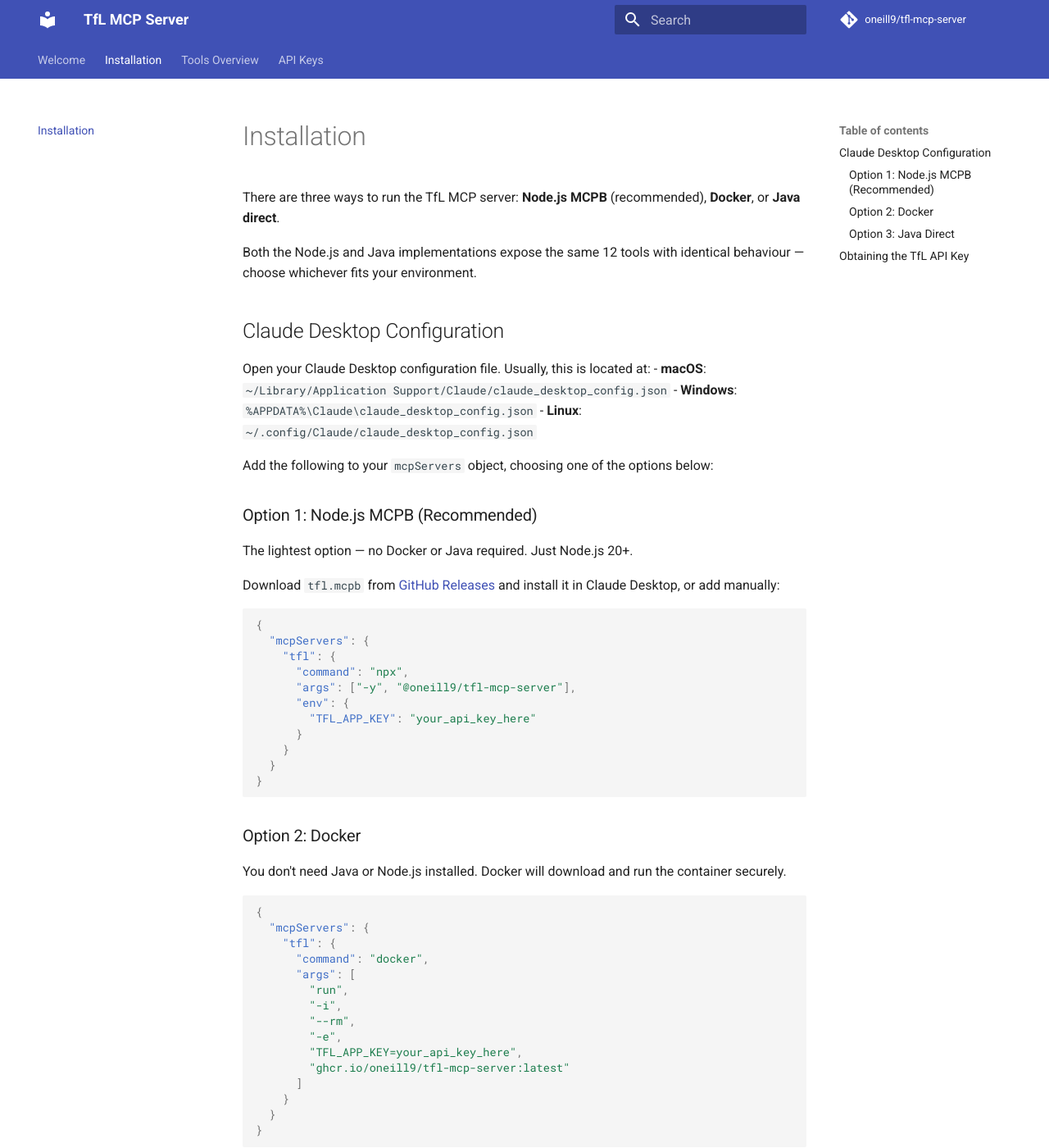
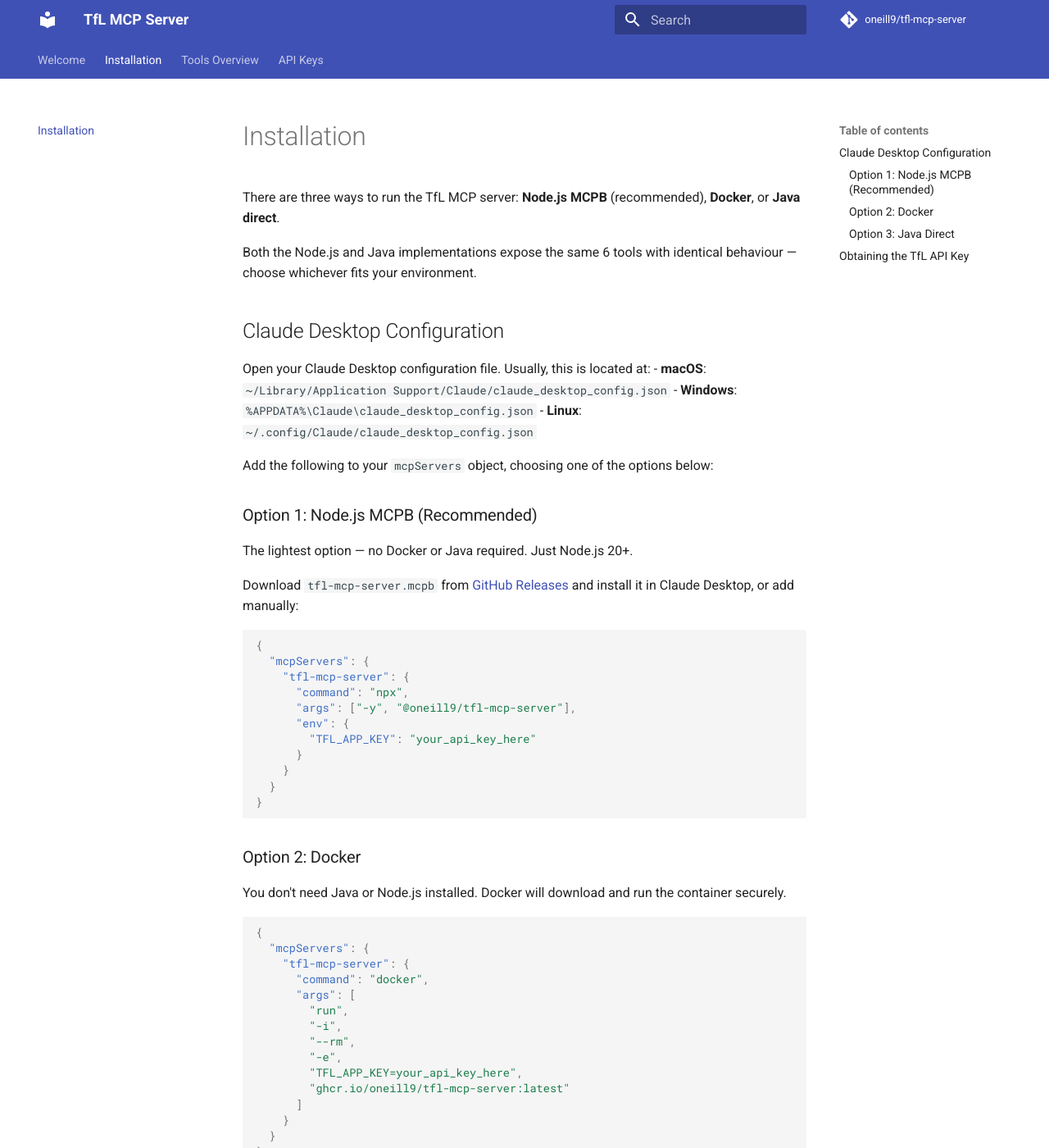
Before and after one commit to oneill9/mcp-server-tfl, an MkDocs documentation site: the page built from docs/installation.md, in a window 1280 px wide and 1400 px high. Shown: the whole window at 82% size. Built offline with MkDocs 1.6.1 and Material for MkDocs 9.7.7, drawn with Linux system fonts in a browser that asks for light colours; comment, search, counter and statistics services are not loaded; some of the changed text lies outside the part shown.

Commit message:
chore: align project name and bump to v1.5.1
Rename the Desktop extension metadata and release artifact to tfl-mcp-server so published docs and install paths match the GitHub repository rename. Bump the Java, Node, and server directory manifests to 1.5.1.

````diff
--- a/docs/installation.md
+++ b/docs/installation.md
@@ -2,7 +2,7 @@
 
 There are three ways to run the TfL MCP server: **Node.js MCPB** (recommended), **Docker**, or **Java direct**.
 
-Both the Node.js and Java implementations expose the same 12 tools with identical behaviour — choose whichever fits your environment.
+Both the Node.js and Java implementations expose the same 6 tools with identical behaviour — choose whichever fits your environment.
 
 ## Claude Desktop Configuration
 
@@ -17,12 +17,12 @@
 
 The lightest option — no Docker or Java required. Just Node.js 20+.
 
-Download `tfl.mcpb` from [GitHub Releases](https://github.com/oneill9/tfl-mcp-server/releases) and install it in Claude Desktop, or add manually:
+Download `tfl-mcp-server.mcpb` from [GitHub Releases](https://github.com/oneill9/tfl-mcp-server/releases) and install it in Claude Desktop, or add manually:
 
 ```json
 {
   "mcpServers": {
-    "tfl": {
+    "tfl-mcp-server": {
       "command": "npx",
       "args": ["-y", "@oneill9/tfl-mcp-server"],
       "env": {
@@ -40,7 +40,7 @@
 ```json
 {
   "mcpServers": {
-    "tfl": {
+    "tfl-mcp-server": {
       "command": "docker",
       "args": [
         "run",
@@ -66,7 +66,7 @@
 ```json
 {
   "mcpServers": {
-    "tfl": {
+    "tfl-mcp-server": {
       "command": "/path/to/extracted/tfl-mcp-server/bin/tfl-mcp-server",
       "args": [],
       "env": {
--- a/server.json
+++ b/server.json
@@ -7,14 +7,14 @@
     "url": "https://github.com/oneill9/tfl-mcp-server",
     "source": "github"
   },
-  "version": "1.5.0",
+  "version": "1.5.1",
   "privacy_policies": [
     "https://raw.githubusercontent.com/oneill9/tfl-mcp-server/main/PRIVACY.md"
   ],
   "packages": [
     {
       "registryType": "oci",
-      "identifier": "ghcr.io/oneill9/mcp-server-tfl:1.5.0",
+      "identifier": "ghcr.io/oneill9/tfl-mcp-server:1.5.1",
       "transport": {
         "type": "stdio"
       },
````
Also changed, not shown: README.md (+3 -3 lines), docs/submission.md (+1 -1 lines), 6 other files.
